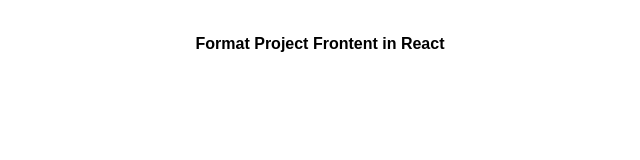
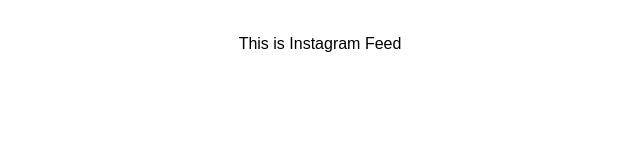
Before and after one commit to phuyalbish/sciobyte-website, a React (Vite) app: page / in a window 1280 px wide. Shown: the top 160 px of the page, without its empty margins (320-960 px from the left). Built offline with nearby package versions, Linux system fonts and the light colour scheme.

Commit message:
Research

```diff
--- a/src/App.jsx
+++ b/src/App.jsx
@@ -1,12 +1,13 @@
 import { useState } from "react";
 import reactLogo from "./assets/react.svg";
 import viteLogo from "/vite.svg";
+import HomePage from "./pages/HomePage";
 import "./App.css";
 
 function App() {
   return (
     <>
-      <div class="font-bold">Format Project Frontent in React</div>
+      <HomePage />
     </>
   );
 }
--- /dev/null
+++ b/src/assets/components/InstagramFeed.jsx
@@ -0,0 +1,7 @@
+import React from "react";
+
+function InstagramFeed() {
+  return <div>This is Instagram Feed</div>;
+}
+
+export default InstagramFeed;
--- /dev/null
+++ b/src/pages/HomePage.jsx
@@ -0,0 +1,11 @@
+import React from "react";
+import InstagramFeed from "../assets/components/InstagramFeed";
+function HomePage() {
+  return (
+    <div>
+      <InstagramFeed />
+    </div>
+  );
+}
+
+export default HomePage;
```
